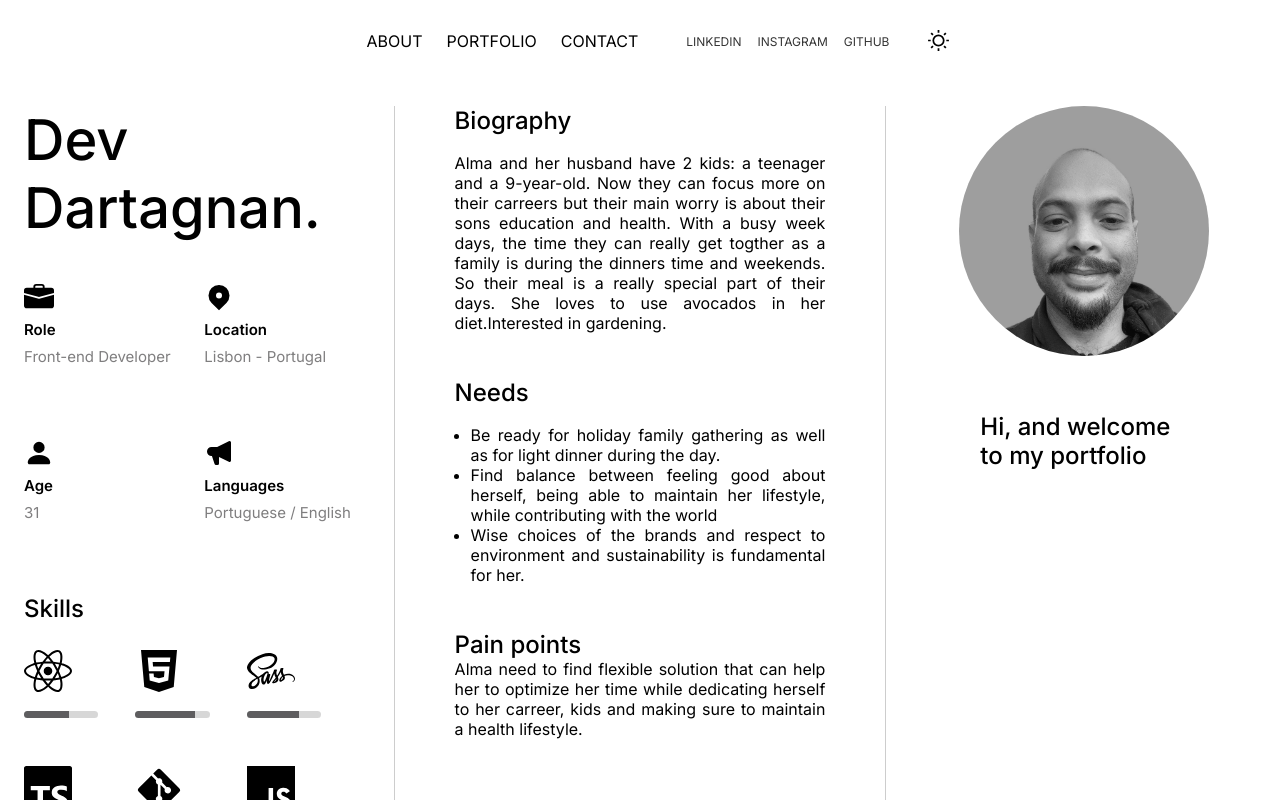
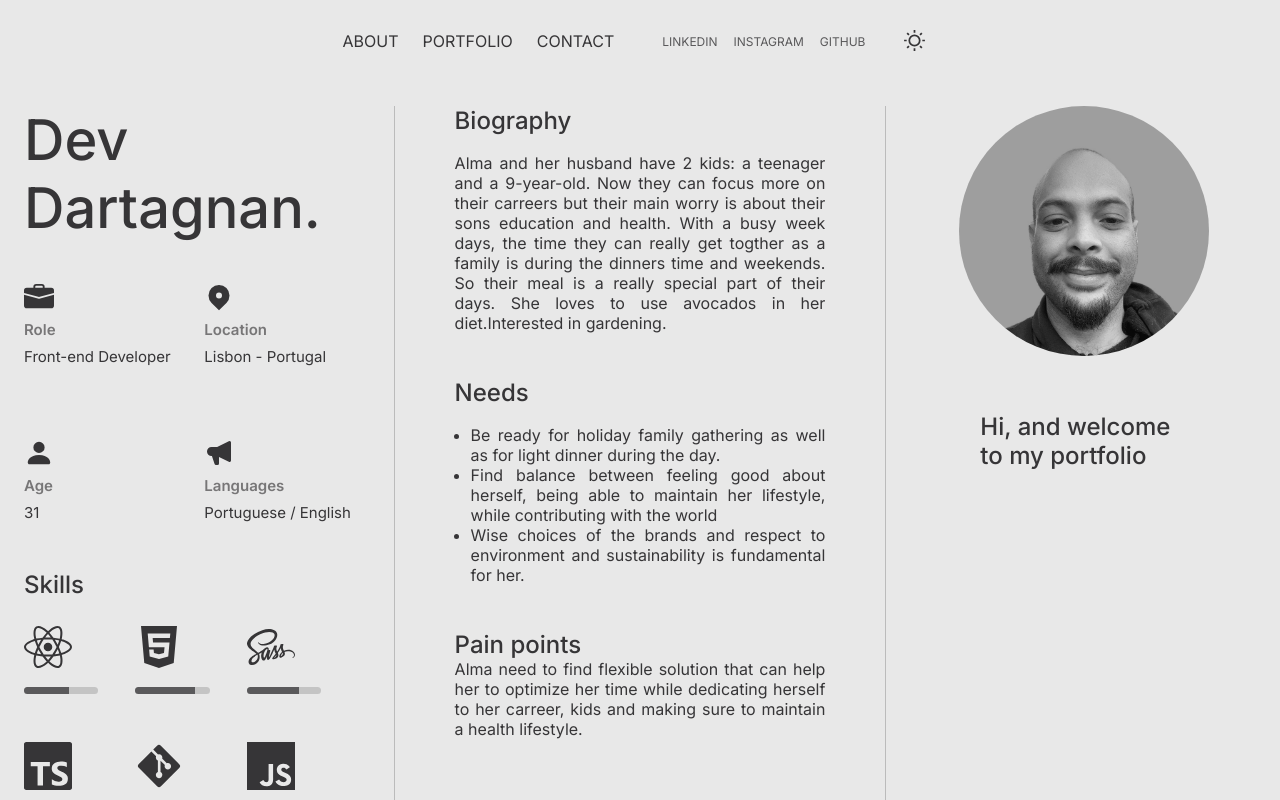
Before and after one commit to devdartagnan/portfolio-dev-dartagnan, a Next.js app: page / in a window 1280 px wide. Built offline with nearby package versions, Linux system fonts and the light colour scheme.

Commit message:
ref: adjusting header

```diff
--- a/src/components/Header/Header.module.scss
+++ b/src/components/Header/Header.module.scss
@@ -5,7 +5,6 @@
   place-items: center;
   padding: 0 24px;
   position: relative;
-  width: 100%;
 
   .nav {
     align-items: center;
@@ -20,16 +19,6 @@
     width: 100%;
     z-index: 1;
 
-    .container-social_midias {
-      display: flex;
-      flex-direction: column;
-      gap: 8px;
-
-      .social_midias {
-        font-size: var(--small);
-        text-transform: uppercase;
-      }
-    }
 
     .ul {
       align-self: baseline;
@@ -51,6 +40,18 @@
         opacity: 0.6;
         width: 50%;
       }
+
+      .container-social_midias {
+        display: flex;
+        flex-direction: column;
+        gap: 8px;
+
+        .social_midias {
+          font-size: var(--small);
+          text-transform: uppercase;
+        }
+      }
+
     }
 
     .themeBtn {
@@ -140,9 +141,11 @@
   .header {
     .nav {
       padding: 0 0 3rem 0;
-      .ul{
+
+      .ul {
         margin-bottom: 0;
       }
+
       .themeBtn {
         margin-bottom: 0;
       }
--- a/src/components/Header/index.tsx
+++ b/src/components/Header/index.tsx
@@ -9,7 +9,7 @@ import { useTheme } from 'next-themes';
 export default function Header() {
   const [display, setDisplay] = useState('display-none')
   const { theme, setTheme, resolvedTheme } = useTheme()
-
+  const [overFlow, setOverFlow] = useState(false)
   function toggleNavMenu() {
     display === 'display-none' ? setDisplay('display-flex') : setDisplay('display-none')
   }
--- a/src/pages/about/InfoSection/InfoSelection.module.scss
+++ b/src/pages/about/InfoSection/InfoSelection.module.scss
@@ -22,11 +22,11 @@
     }
 
     .title {
+      color: var(--textOpacity06);
       font-weight: 600;
     }
 
     .subtitle {
-      color: var(--textOpacity06);
     }
   }
 }
@@ -163,7 +163,7 @@
   .tech {
     border-bottom: none;
     margin-right: auto;
-    padding-top: 48px;
+    padding-top: 24px;
 
     .skills {
       display: grid;
--- a/src/styles/global.scss
+++ b/src/styles/global.scss
@@ -39,6 +39,7 @@ html[data-theme='dark'] {
   --medium: 24px;
   --large: 48px;
 }
+
 * {
   font-family: 'inter',
     sans-serif;
@@ -48,7 +49,8 @@ html[data-theme='dark'] {
 }
 
 body {
-  background: var(--color-background);
+  background: var(--background);
+  color: var(--text);
   font-size: var(--text-small);
 }
 
```
